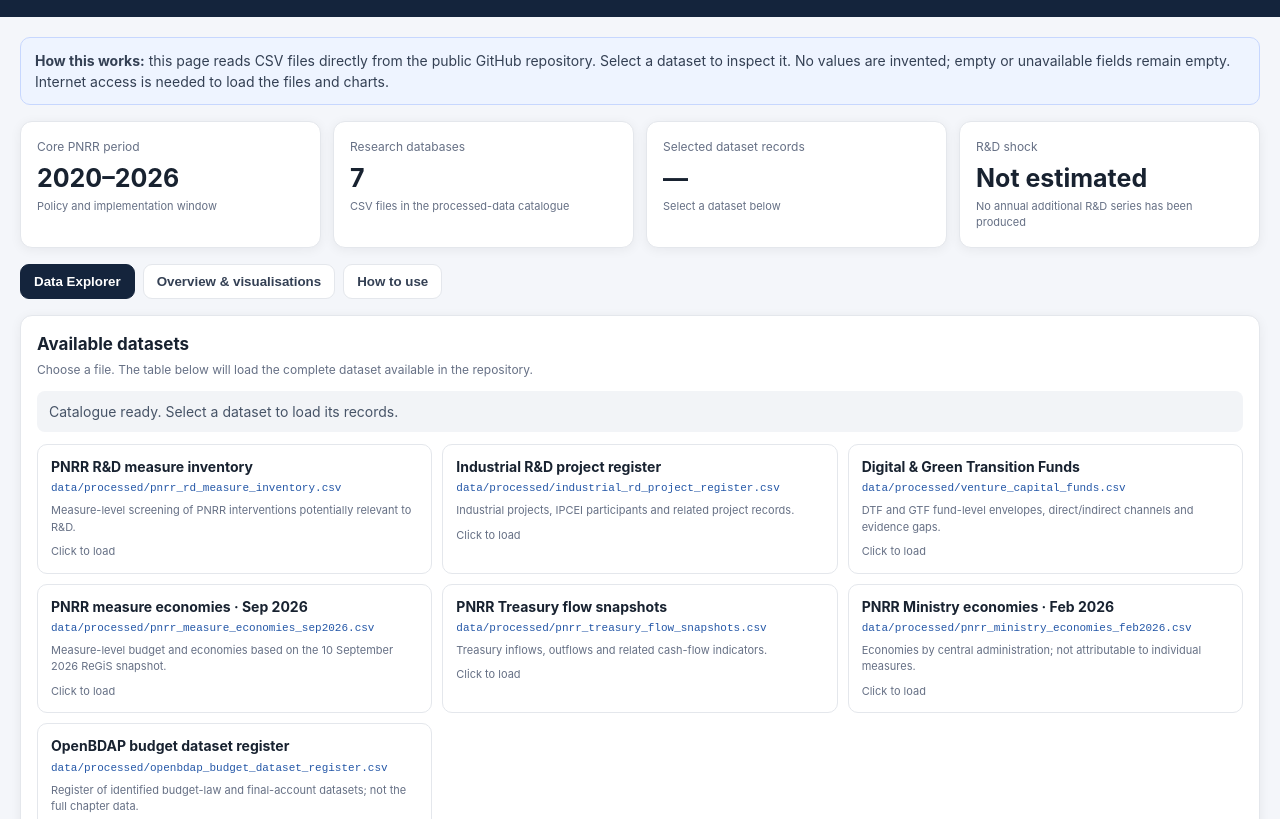
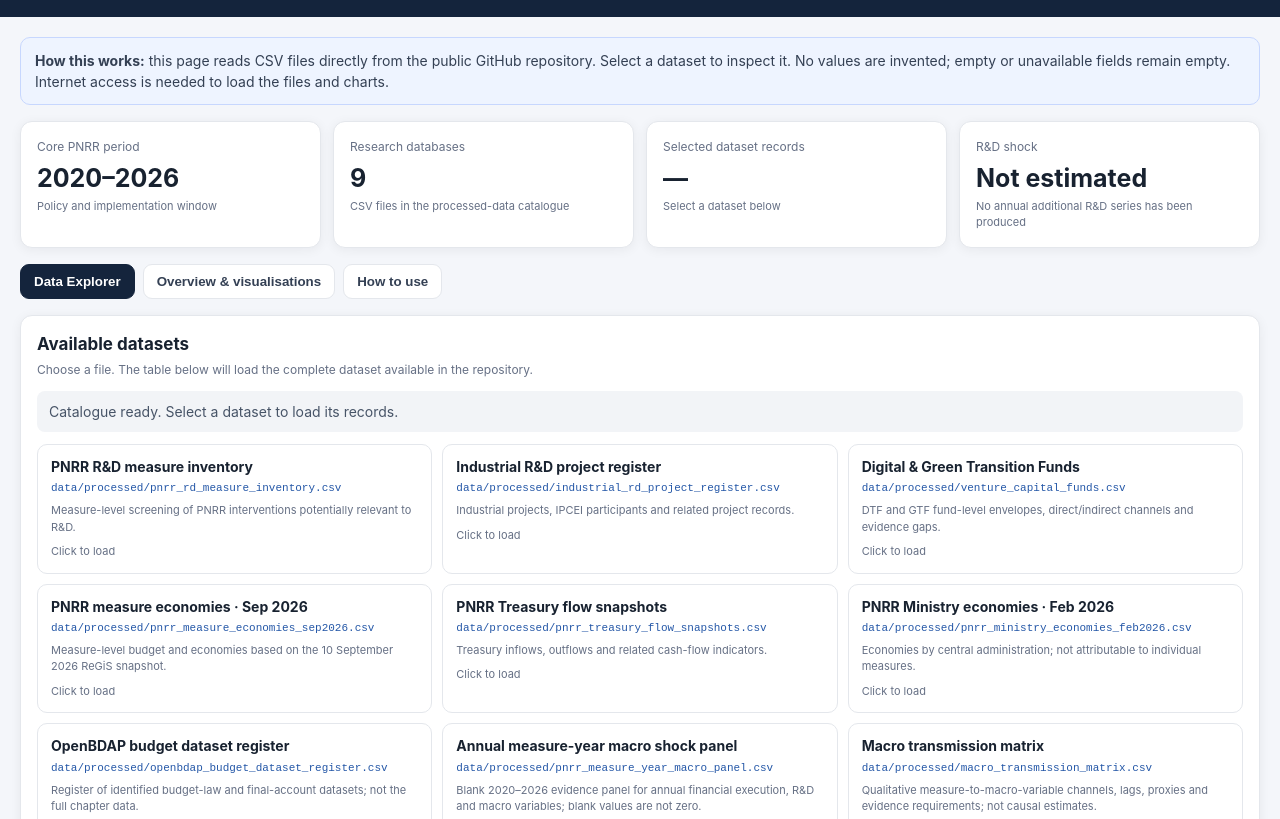
Before and after one commit to mapemar/italy-rd-investment-shock, a plain HTML site: page dashboard/index.html in a window 1280 px wide. Shown: the part 133-952 px from the top of the page. Drawn offline with nearby package versions, Linux system fonts and the light colour scheme.

Commit message:
Add annual macro shock datasets to GitHub Pages explorer

```diff
--- a/dashboard/index.html
+++ b/dashboard/index.html
@@ -55,7 +55,9 @@ const DATA=[
 {id:'economies',name:'PNRR measure economies · Sep 2026',file:'data/processed/pnrr_measure_economies_sep2026.csv',description:'Measure-level budget and economies based on the 10 September 2026 ReGiS snapshot.'},
 {id:'treasury',name:'PNRR Treasury flow snapshots',file:'data/processed/pnrr_treasury_flow_snapshots.csv',description:'Treasury inflows, outflows and related cash-flow indicators.'},
 {id:'ministry',name:'PNRR Ministry economies · Feb 2026',file:'data/processed/pnrr_ministry_economies_feb2026.csv',description:'Economies by central administration; not attributable to individual measures.'},
-{id:'openbdap',name:'OpenBDAP budget dataset register',file:'data/processed/openbdap_budget_dataset_register.csv',description:'Register of identified budget-law and final-account datasets; not the full chapter data.'}
+{id:'openbdap',name:'OpenBDAP budget dataset register',file:'data/processed/openbdap_budget_dataset_register.csv',description:'Register of identified budget-law and final-account datasets; not the full chapter data.'},
+{id:'macro_panel',name:'Annual measure-year macro shock panel',file:'data/processed/pnrr_measure_year_macro_panel.csv',description:'Blank 2020–2026 evidence panel for annual financial execution, R&D and macro variables; blank values are not zero.'},
+{id:'macro_matrix',name:'Macro transmission matrix',file:'data/processed/macro_transmission_matrix.csv',description:'Qualitative measure-to-macro-variable channels, lags, proxies and evidence requirements; not causal estimates.'}
 ];
 let loaded={},active=null,sort={col:null,dir:1},charts={};
 const $=id=>document.getElementById(id);
```
